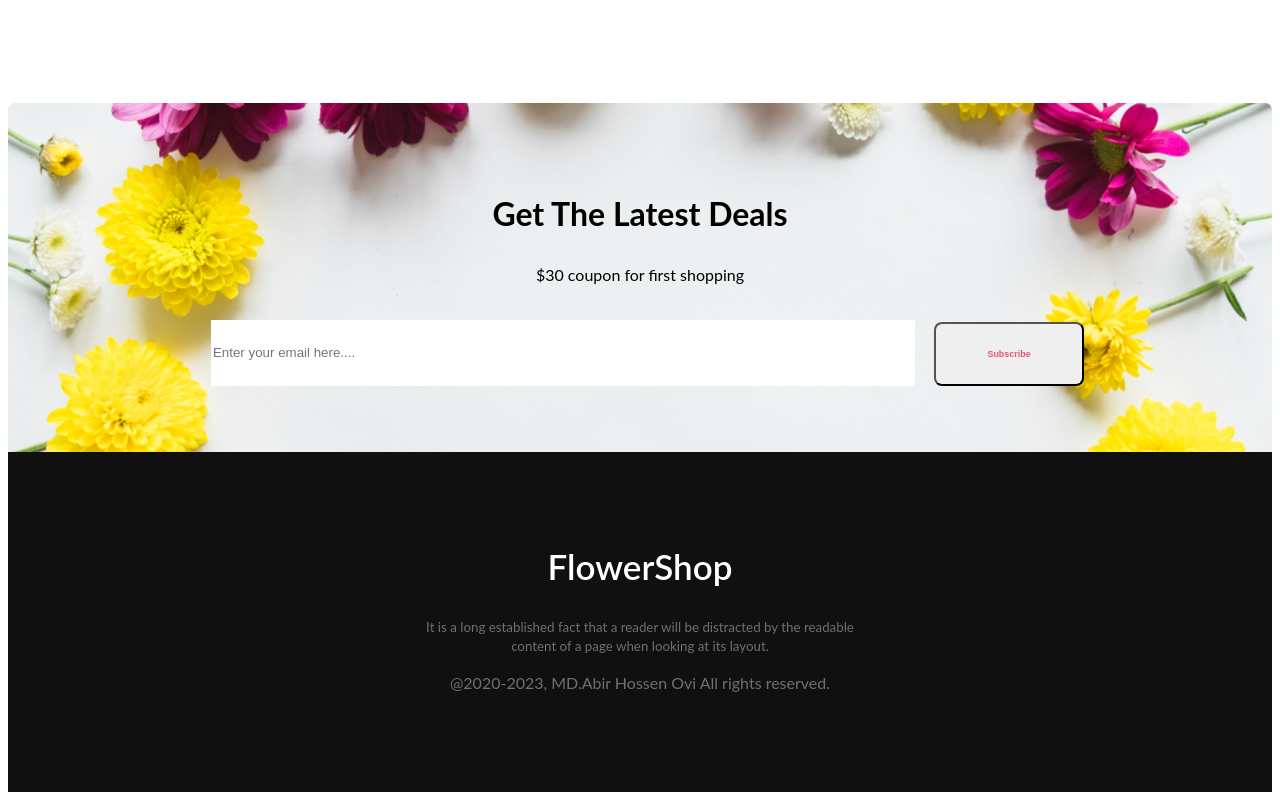
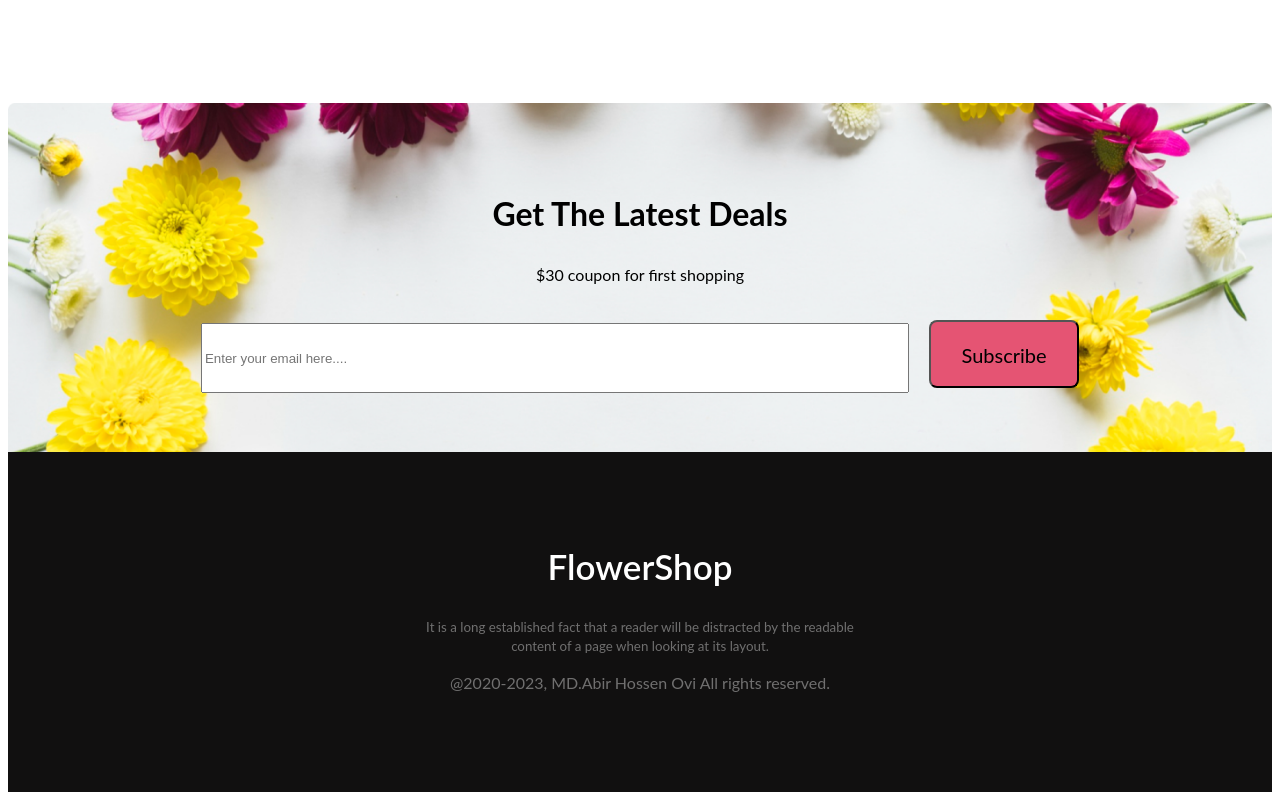
Before and after one commit to Abir010/Assignment1, a plain HTML site: page index.html in a window 1280 px wide. Shown: the part 3253-4053 px from the top of the page. Drawn offline with Linux system fonts and the light colour scheme.

Commit message:
assignment 1 completed

```diff
--- a/index.html
+++ b/index.html
@@ -128,7 +128,7 @@
             <div class="div2">
                 <input type="email" name="" id="" placeholder="Enter your email here....">
                 <button class="butn">
-                    <h6>Subscribe</h6>
+                    <p>Subscribe</p>
                 </button>
             </div>
         </div>
--- a/styles/portfolio.css
+++ b/styles/portfolio.css
@@ -307,20 +307,26 @@ body {
 
 }
 
-input[type="email"] {
+.div2 input{
+    color: #FFFFFF;
+    height: 64px;
     width: 700px;
-    height: 64px;
-    border: none;
-    margin: 0px 15px;
-    color: #FFFFFF;
+
 }
 
-.butn {
 
+.div2 button{
+    height: 68px;
     width: 150px;
-    height: 64px;
     border-radius: 8px;
-    color: #E55473;
+    margin-left: 16px;
+    background-color: #E55473;
+    justify-content: center;
+}
+.div2 button p{
+    font-size: 20px;
+    text-align: center;
+    font-family: 'Lato';
 }
 /*footer section*/
 
```
